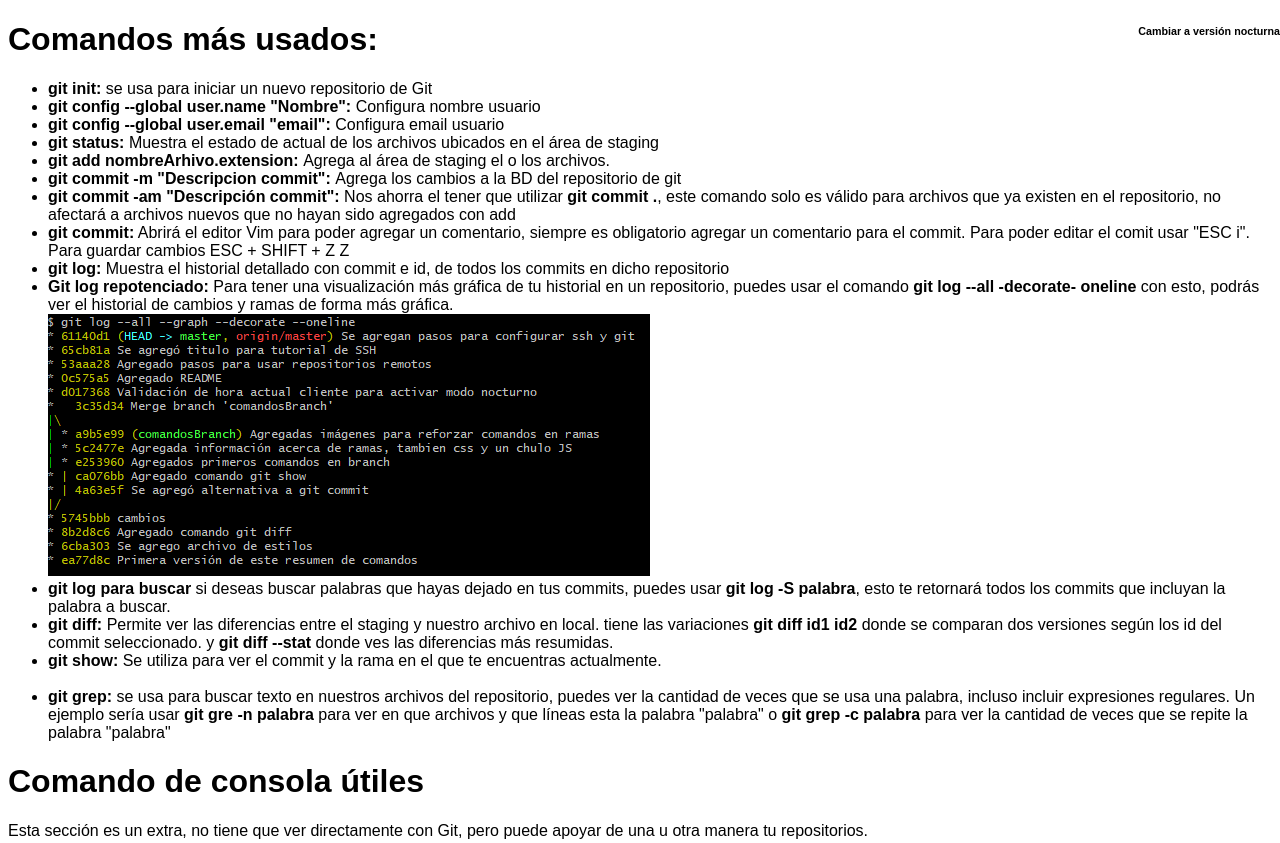
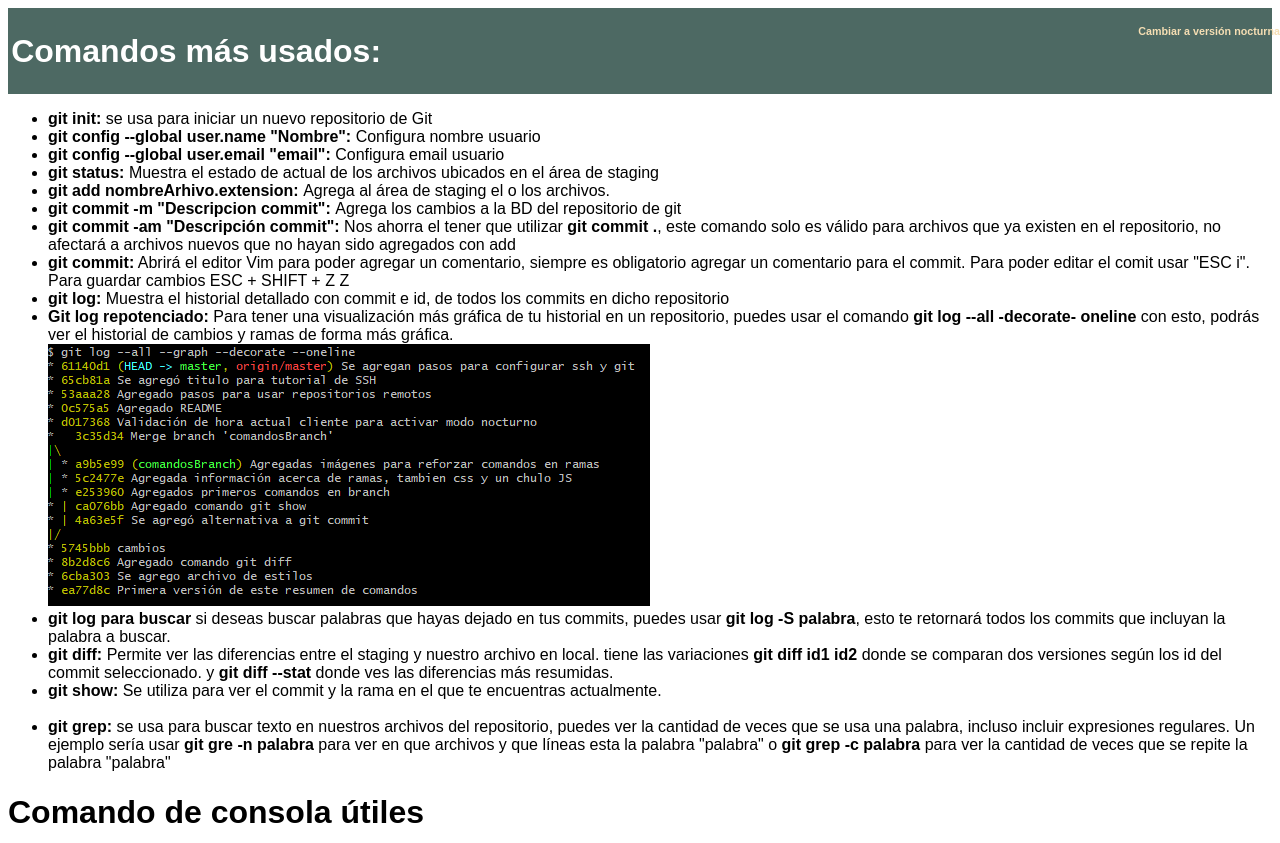
Before and after one commit to avasquez-ve/gitCommands, a plain HTML site: page index.html in a window 1280 px wide. Shown: the top 843 px of the page. Drawn offline with Linux system fonts and the light colour scheme.

Commit message:
creé una cabecera simple y cambié el color de fixed

```diff
--- a/css/estilos.css
+++ b/css/estilos.css
@@ -8,9 +8,16 @@ body{
     position: fixed;
     top: 0;
     right: 0;
+    left : 0.1;
     cursor: pointer;
     z-index: 9999;
+    color: wheat;
 }
 #showCommand {
     cursor: pointer;
 }
+#header{
+    background: rgb(77, 105, 99);
+    color: white;
+    padding: 0.2em;
+}
--- a/index.html
+++ b/index.html
@@ -8,7 +8,8 @@
 </head>
 <body>
     <h6 class="fixed" id="changeWeb">Cambiar a versión nocturna</h6>
-    <h1>Comandos más usados:</h1>
+    <div id= "header"> <h1>Comandos más usados:</h1> </div>
+
     <ul>
         <li><b>git init:</b> se usa para iniciar un nuevo repositorio de Git</li>
         <li><b>git config --global user.name "Nombre":</b> Configura nombre usuario</li>
```
